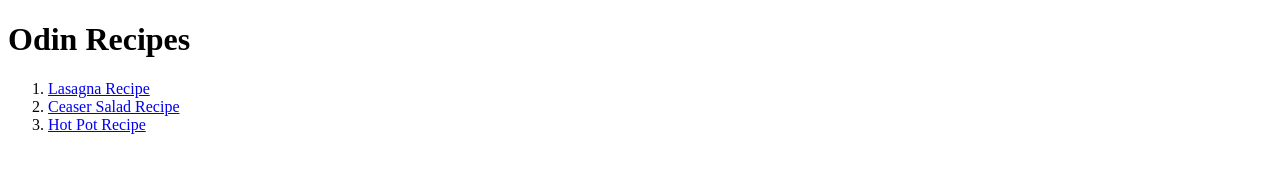
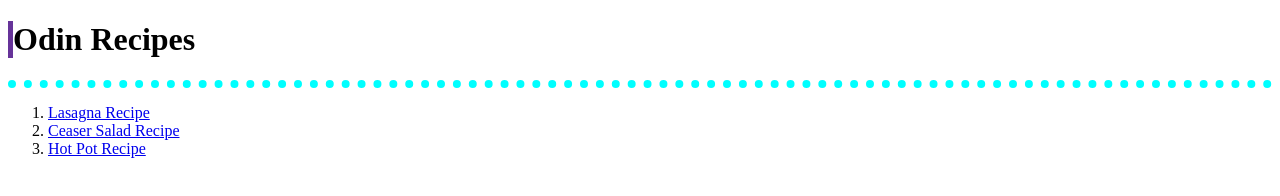
Before and after one commit to GiangoFett/odin-recipes, a plain HTML site: page index.html in a window 1280 px wide. Drawn offline with Linux system fonts and the light colour scheme.

Commit message:
Added .banner and .header-box classes.

```diff
--- a/index.html
+++ b/index.html
@@ -3,8 +3,9 @@
 <link rel="stylesheet" href="style.css">
 
 <body>
-    <h1>Odin Recipes</h1>
-
+  <div class="banner">
+    <h1 class="header-box">Odin Recipes</h1>
+  </div>
 <div>
 <ol>
     <li class="center"><a class="list" href="./recipes/lasagna.html">Lasagna Recipe</a></li>
```
